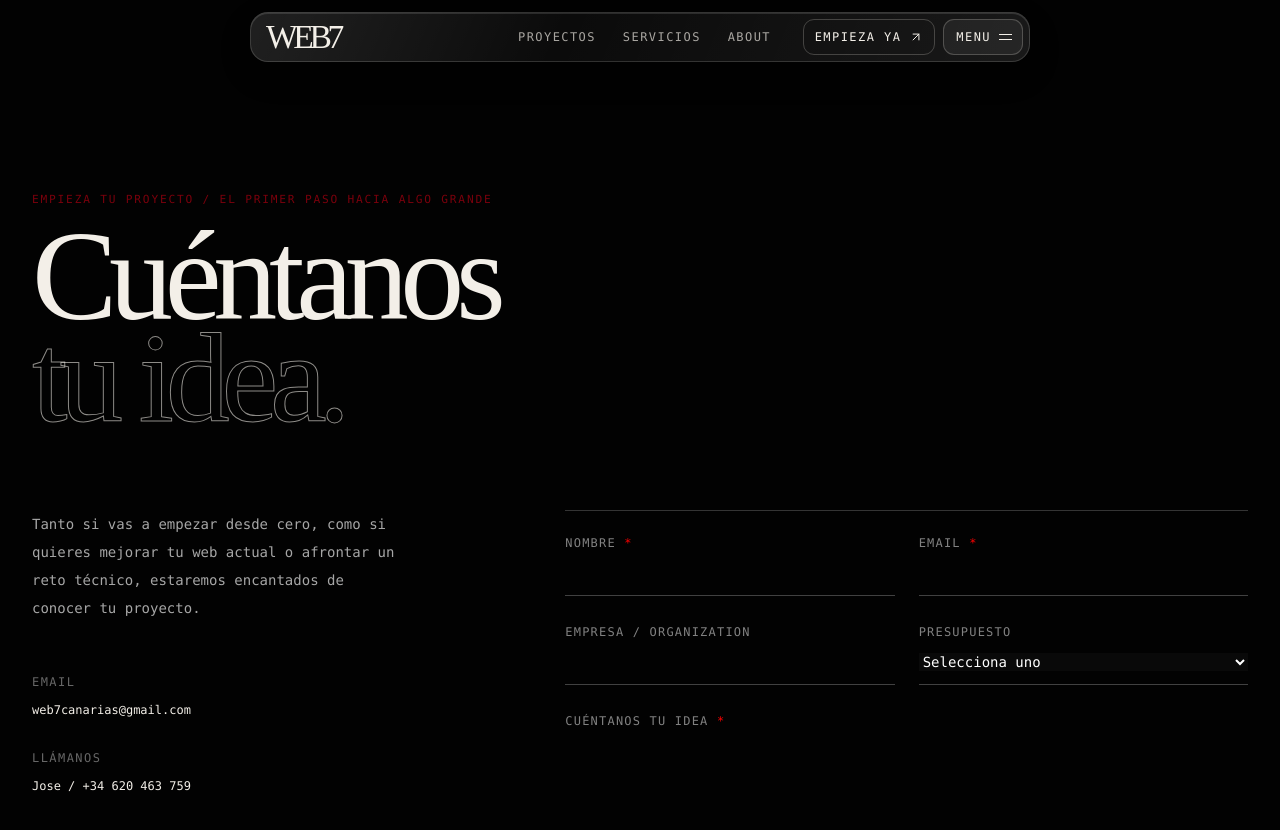
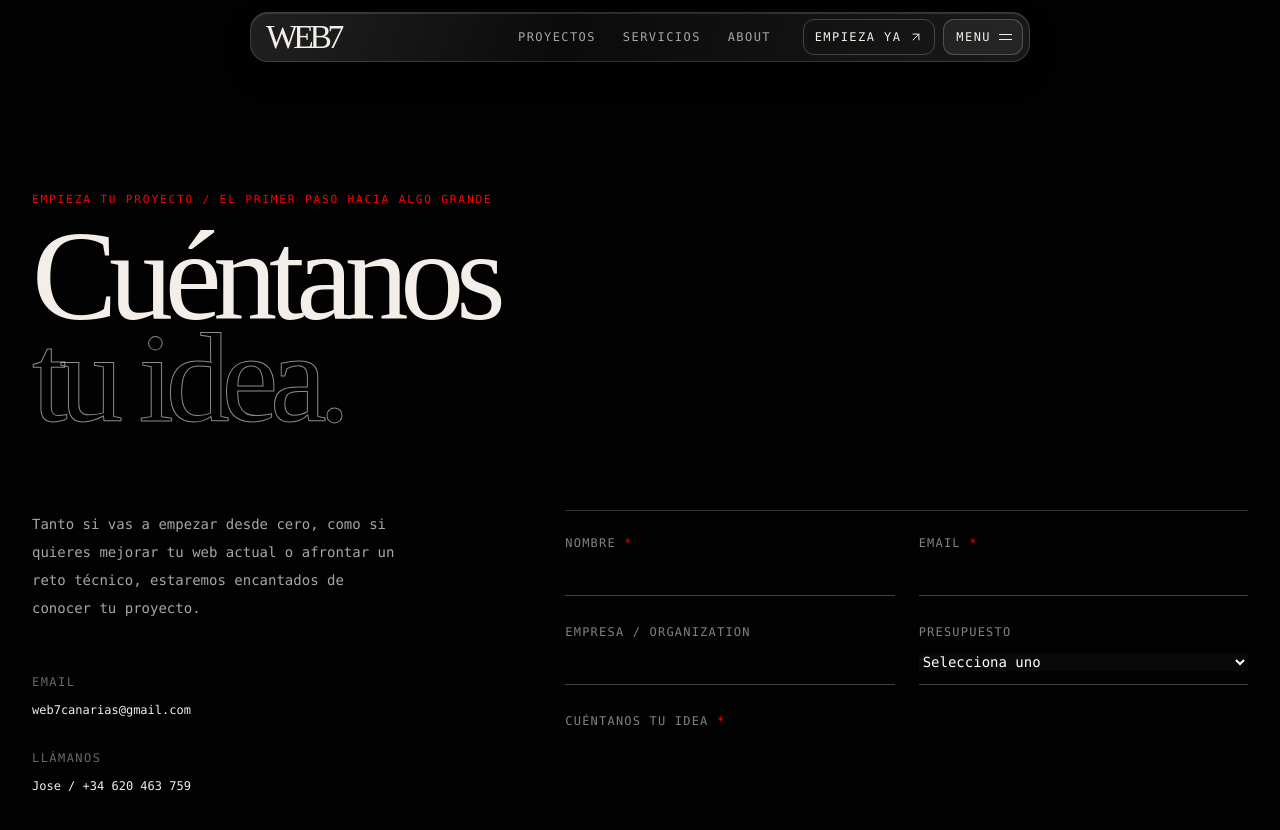
Before and after one commit to SCASTELLANO6044/Web-7-website, a Next.js app: page /contact in a window 1280 px wide. Shown: the top 830 px of the page. Built offline with nearby package versions, Linux system fonts and the light colour scheme.

Commit message:
💄 Set correct text colors

```diff
--- a/app/contact/page.tsx
+++ b/app/contact/page.tsx
@@ -4,7 +4,9 @@ export default function Contact() {
     return (
         <section className="px-5 pb-28 pt-36 md:px-8 md:pt-48">
             <div className="mx-auto max-w-[1540px]">
-                <p className="eyebrow">Empieza tu proyecto / el primer paso hacia algo grande</p>
+                <p className="eyebrow" style={{ color: 'red' }}>
+                    Empieza tu proyecto / el primer paso hacia algo grande
+                </p>
                 <h1 className="display mt-4 max-w-5xl text-[clamp(3rem,14vw,6rem)] leading-[.8] md:text-[clamp(4rem,10vw,8rem)]">
                     Cuéntanos
                     <br />
--- a/components/hero-alternative.tsx
+++ b/components/hero-alternative.tsx
@@ -13,7 +13,7 @@ export function HeroAlternative({
 }: HeroAlternativeProps){
     return (
         <>
-            <p className="eyebrow">
+            <p className="eyebrow" style={{ color: 'red' }}>
                 {text1}
             </p>
             <h1 className="display mt-4 max-w-6xl text-[clamp(3rem,14vw,6rem)] leading-[.8] md:text-[clamp(4rem,10vw,8rem)]">
--- a/components/hero.tsx
+++ b/components/hero.tsx
@@ -29,7 +29,7 @@ export function HeroSection() {
                 </div>
                 <div className="py-14 md:py-20">
                     <Reveal>
-                        <p className="eyebrow mb-6">
+                        <p className="eyebrow mb-6 text-white" style={{ color: 'white' }}>
                             Estudio de desarrollo web / Mirando al futuro
                         </p>
                         <h1 className="display max-w-6xl text-[clamp(3.15rem,16.4vw,10.25rem)] leading-[.78] md:text-[clamp(4rem,10.7vw,10.25rem)]">
--- a/components/mid-section-grid.tsx
+++ b/components/mid-section-grid.tsx
@@ -25,7 +25,7 @@ export function MidSectionGrid() {
                         className="relative col-span-2 row-span-2 flex flex-col justify-between overflow-hidden border-b border-r border-white/20 bg-[#11100f] p-5 md:col-span-5 md:row-span-4 md:p-8"
                     >
                         <span data-grid-rule className="absolute left-0 top-0 h-px w-full bg-[#ff0000]" />
-                        <p className="eyebrow">Trabajo digital, construido por completo</p>
+                        <p className="eyebrow" style={{ color: 'red' }}>Trabajo digital, construido por completo</p>
                         <div className="overflow-hidden">
                             <h2 data-grid-text className="display mt-8 max-w-md text-[clamp(3rem,15vw,8rem)] leading-[0.78] md:mt-0 md:text-[clamp(3.5rem,5.4vw,7rem)]">
                                 Ideas que se juntan con la tecnología.
--- a/components/mid-section-review-from-client.tsx
+++ b/components/mid-section-review-from-client.tsx
@@ -14,7 +14,9 @@ export function MidSectionReviewFromClient({
         <section className="px-5 py-24 md:px-8 md:py-36">
           <div className="mx-auto max-w-[1540px]">
             <Reveal>
-              <p className="eyebrow">Nuestros clientes hablan por nosotros</p>
+              <p className="eyebrow" style={{ color: 'red' }}>
+                Nuestros clientes hablan por nosotros
+              </p>
             </Reveal>
             <Reveal className="mt-9">
               <blockquote className="display max-w-6xl text-4xl leading-[.95] md:text-7xl">
```
